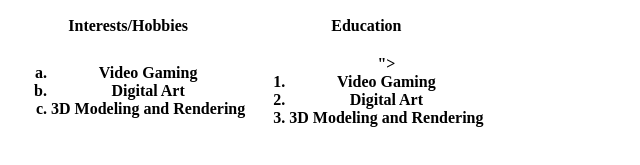
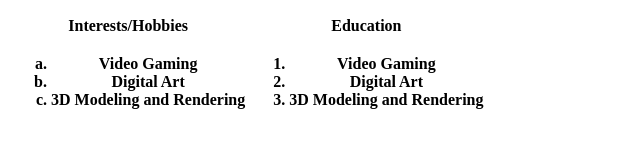
Before and after one commit to andrewyang23/andrewyang23.github.io, a plain HTML site: page index.html in a window 1280 px wide. Shown: the part 179-344 px from the top of the page, without its empty margins (0-640 px from the left). Drawn offline with Linux system fonts and the light colour scheme.

Commit message:
index.html

```diff
--- a/index.html
+++ b/index.html
@@ -34,7 +34,7 @@ and a link to your university (UWGB). -->
 				</th>
 				<th>
 					<!-- Unordered List -->
-					<ol type="<img src="GraduationCap.jpg" alt="Cap" width="25" height="25">">
+					<ol type="<img src="GraduationCap.jpg" alt="Cap" width="25" height="25">
                                              <li>Video Gaming</li>
                                              <li>Digital Art</li>
                                              <li>3D Modeling and Rendering</li>
```
